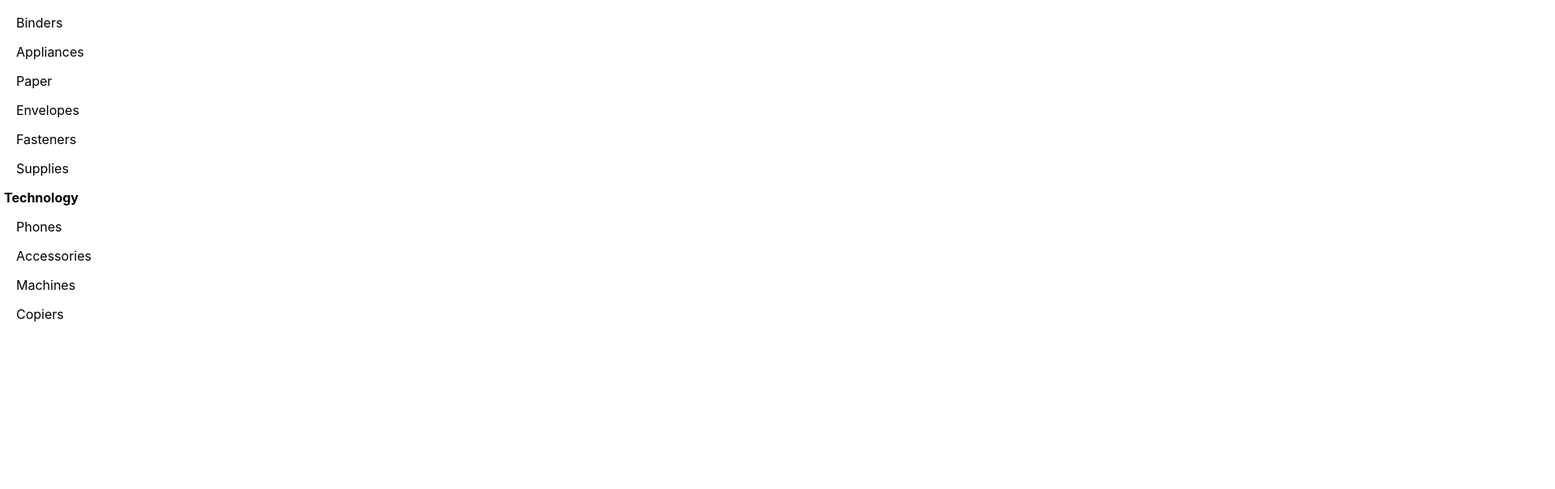
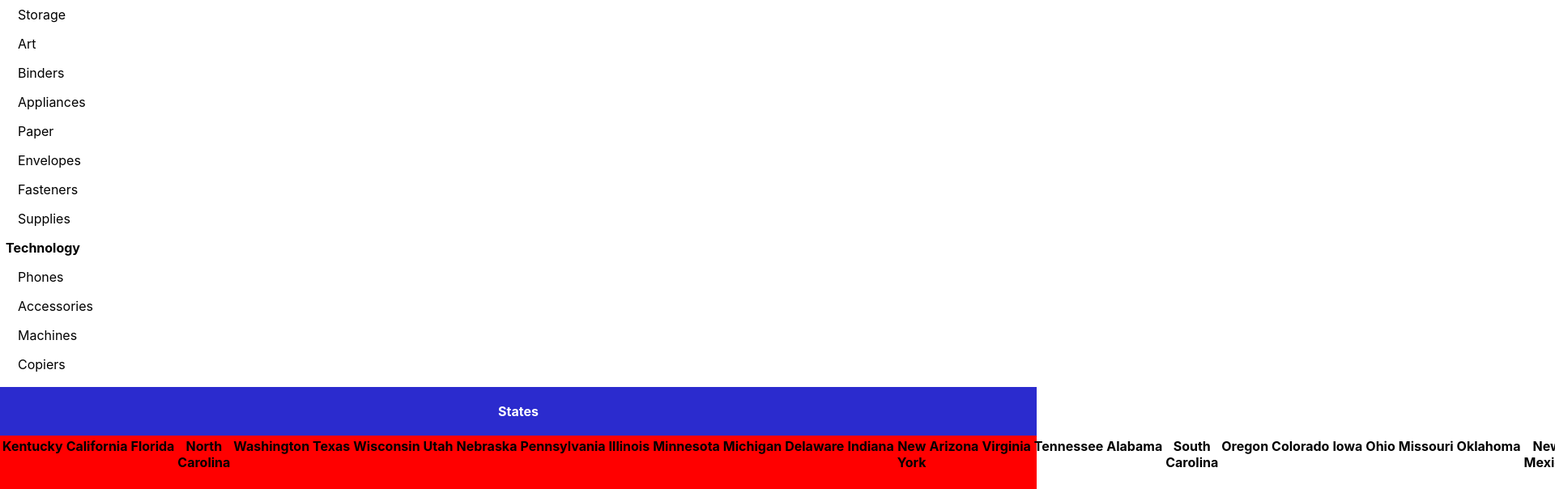
Before and after one commit to 7CelticNinja7/pivot-table, a React (Create React App) app: page / in a window 1280 px wide. Shown: the part 322-926 px from the top of the page at 81% size, 1920 px wide, since content can reach past the window. Before the commit the page ends 800 px from the top, so only its background shows below. Built offline with nearby package versions, Linux system fonts and the light colour scheme.

Commit message:
converting to table

```diff
--- a/src/App.css
+++ b/src/App.css
@@ -37,6 +37,11 @@
   }
 }
 
+/* .pivotTable {
+  display: grid;
+  grid-template-columns: 1fr 4fr;
+} */
+
 .subRowDimension {
   margin-left: 20px;
 }
@@ -45,3 +50,15 @@
   margin-left: 5px;
   font-weight: 700;
 }
+
+.columnDimensionsHeader, .rowDimensionsHeader {
+  background-color: rgb(43, 43, 206);
+  padding: 20px;
+  color: white;
+  font-weight: 700;
+  text-align: center;
+}
+
+.columnDimensionsColumn {
+  background-color:red;
+}
--- a/src/App.js
+++ b/src/App.js
@@ -1,11 +1,9 @@
 import './App.css';
 import sales from "./UI Take Home Test - sales-orders.json";
-import Category from "./Components/Category";
-import ColumnDimension from './Components/ColumnDimension';
 import RowDimension from './Components/RowDimension';
 
 function App() {
-  // console.log(sales);
+  console.log(sales);
   const categories = Array.from(new Set(sales.map(saleItem => { return saleItem.category })));
   const mappedCategories = categories.reduce((categoryArrays, category) => {
     categoryArrays[category] = Array.from(new Set(sales.filter(saleItem => {
@@ -14,10 +12,29 @@ function App() {
       })));
     return categoryArrays;
   }, {});
-  // console.log("🚀 ~ file: App.js:13 ~ mappedCategories ~ mappedCategories:", mappedCategories)
+  mappedCategories.states = Array.from(new Set(sales.map(saleItem => {
+    return saleItem.state;
+  })))
+  console.log("🚀 ~ file: App.js:13 ~ mappedCategories ~ mappedCategories:", mappedCategories)
   return (
-    <div>
-      { categories.map(category => { return <RowDimension mainCategory={category} subCategories={mappedCategories[category]}></RowDimension> })}
+    <div className="pivotTable">
+      <div className="rowDimensionsColumn">
+        <div className="rowDimensionsHeader">
+          Products
+        </div>
+        <table>
+          { categories.map(category => { return <RowDimension mainCategory={category} subCategories={mappedCategories[category]}></RowDimension> })}
+        </table>
+      </div>
+      <div className="columnDimensionsColumn">
+        <div className="columnDimensionsHeader">
+          States
+        </div>
+        <table>
+          { mappedCategories.states.map(state => { return <th>{state}</th> })}
+        </table>
+      </div>
+
     </div>
   );
 }
--- a/src/Components/ColumnDimension.js
+++ b/src/Components/ColumnDimension.js
@@ -1,7 +1,7 @@
 function ColumnDimension(props) {
     return (
       <div>
-        <p>{props.mainCategory}: {props.subCategory}</p>
+        <p>{props.category}</p>
       </div>
     );
   }
```
